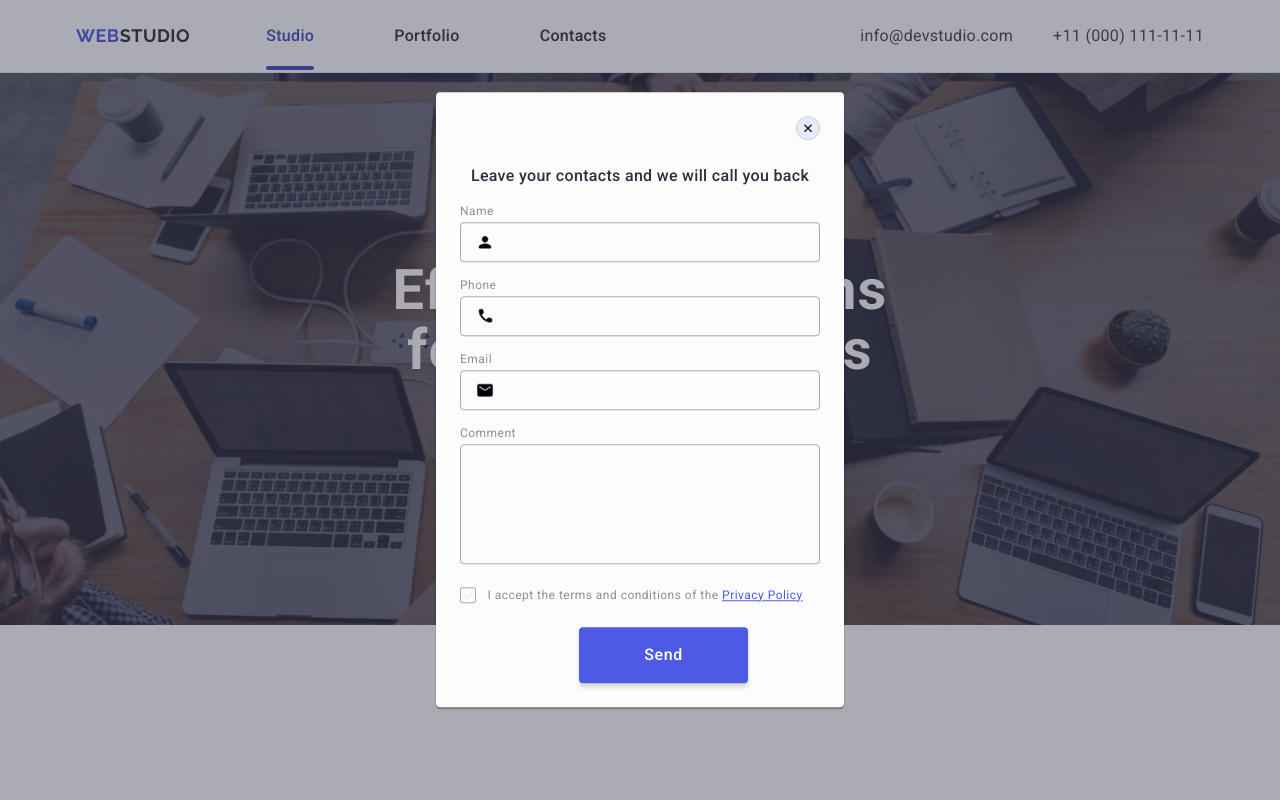
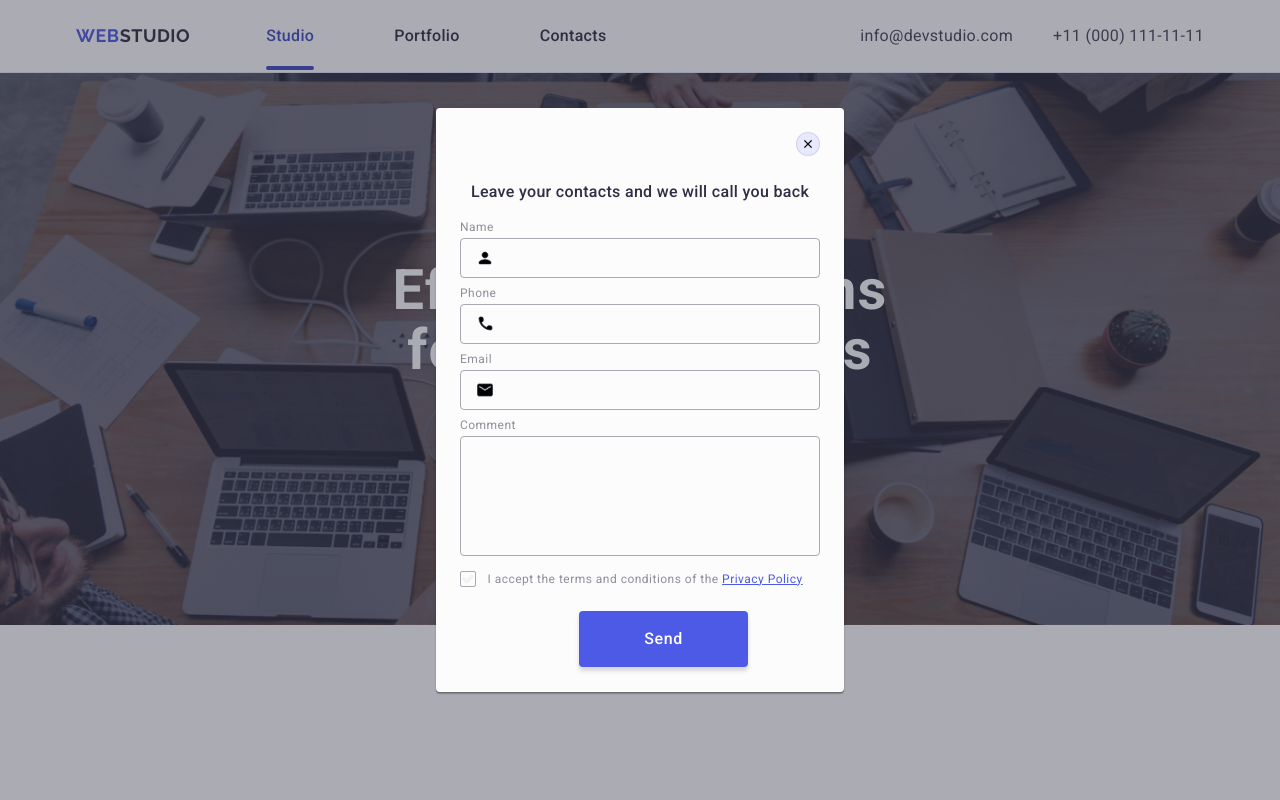
Before and after one commit to OleksandrNatin/goit-markup-hw-05, a plain HTML site: page index.html in a window 1280 px wide. Shown: the top 800 px of the page. Drawn offline with nearby package versions, Linux system fonts and the light colour scheme.

Commit message:
Update styles.css

```diff
--- a/css/styles.css
+++ b/css/styles.css
@@ -825,7 +825,7 @@ outline-offset: 4px;
 }
 
 .review-form-field-wrapper {
-    margin-bottom: 16px;
+    margin-bottom: 8px;
 }
 
 .review-form-input-wrapper {
@@ -838,7 +838,7 @@ outline-offset: 4px;
     left: 16px;
     transform: translateY(-50%);
     stroke: #2E2F42;
-    transition: fill 250ms linear;
+    transition: fill 250ms cubic-bezier(0.4, 0, 0.2, 1);
 }
 
 .review-form-fild:focus + .review-form-fild-icon {
@@ -898,7 +898,7 @@ outline-offset: 4px;
     color:#8E8F99;
         font-size: 12px;
         font-weight: 400;
-        line-height: 1.16;
+        line-height: 1.17;
         /* 116.667% */
         letter-spacing: 0.04em;
 }
@@ -915,6 +915,7 @@ outline-offset: 4px;
 .review-form-checkbox:checked + .review-form-checkbox-label .reviev-form-own-checkbox {
     background-color: #404BBF;
     fill: #F4F4FD;
+    border: none;
 }
 
 .review-form-checkbox:focus+.review-form-checkbox-label .reviev-form-own-checkbox {
@@ -926,7 +927,6 @@ outline: 2px solid rgba(0,0,255,0.5);
     min-width: 169px;
     height: 56px;
     font-family: "Roboto", sans-serif;
-
     padding: 16px 32px;
     align-items: flex-start;
     gap: 10px;
@@ -943,4 +943,5 @@ outline: 2px solid rgba(0,0,255,0.5);
     background: #4D5AE5;
     box-shadow: 0px 4px 4px 0px rgba(0, 0, 0, 0.15);
     margin-left: 119px;
+    transition: background-color 250ms cubic-bezier(0.4, 0, 0.2, 1);
 }
```
